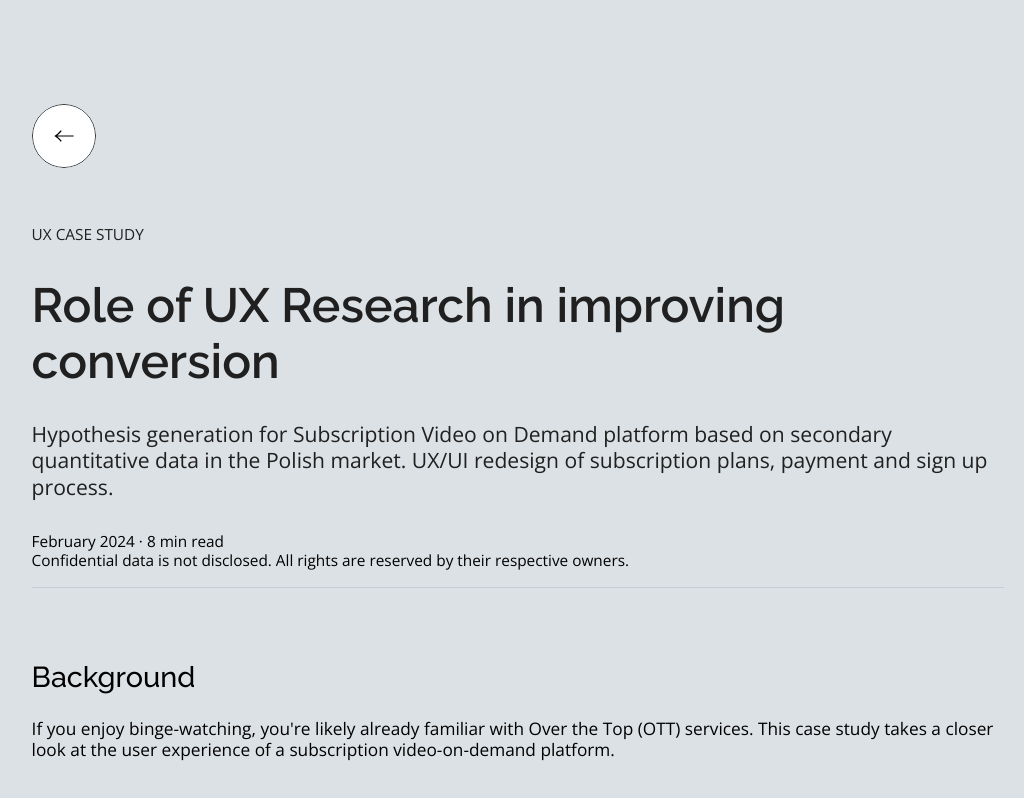
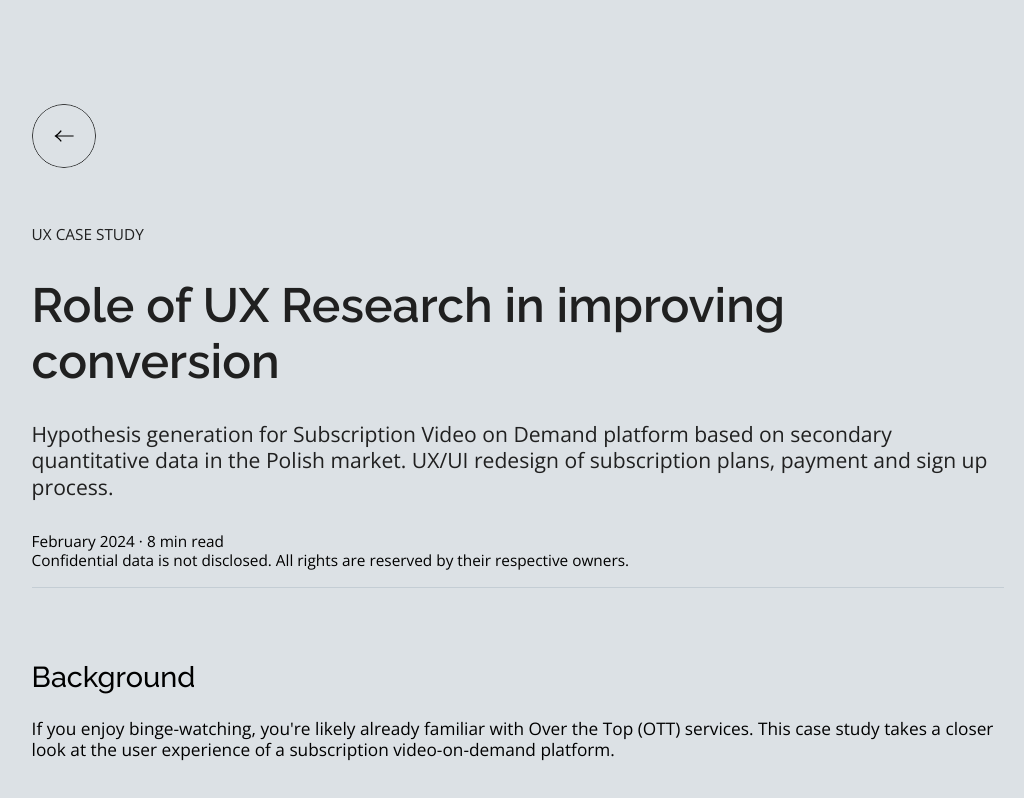
Before and after one commit to implydesign/portfolio, a website built with Parcel: page svod.html in a window 1280 px wide. Shown: the top 798 px of the page, without its empty margins (122-1146 px from the left). Built offline with nearby package versions, Linux system fonts and the light colour scheme.

Commit message:
Update svod.css

```diff
--- a/svod.css
+++ b/svod.css
@@ -74,19 +74,19 @@ a:hover::before {
 }
 .ripple {
   background-position: center;
-  background-color: #fff;
+  background-color: #DCE1E5;
   background-size: 100%;
   transition: background 0s;
 }
 .ripple:hover {
   background-position: center;
   transition: background 0.5s;
-  background: #C6D2E9 radial-gradient(circle, transparent 1%, #fff 1%)
+  background: #FFF radial-gradient(circle, transparent 1%, #C4CDD4 1%)
     center/6000%;
 }
 .ripple:active {
   background-position: center;
-  background: #C6D2E9 radial-gradient(circle, transparent 1%, #fff 1%)
+  background: #FFF radial-gradient(circle, transparent 1%, #C4CDD4 1%)
     center/60000%;
 }
 .portfolio-text {
```
